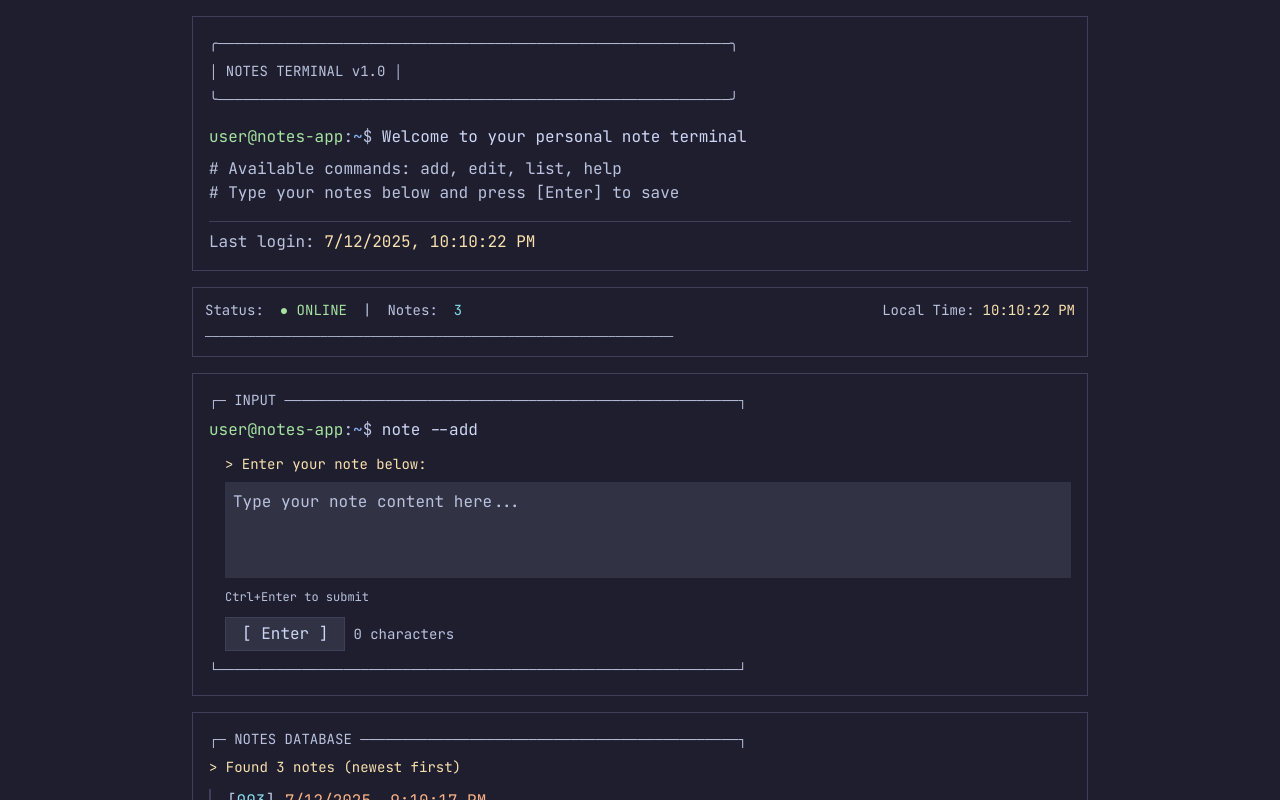
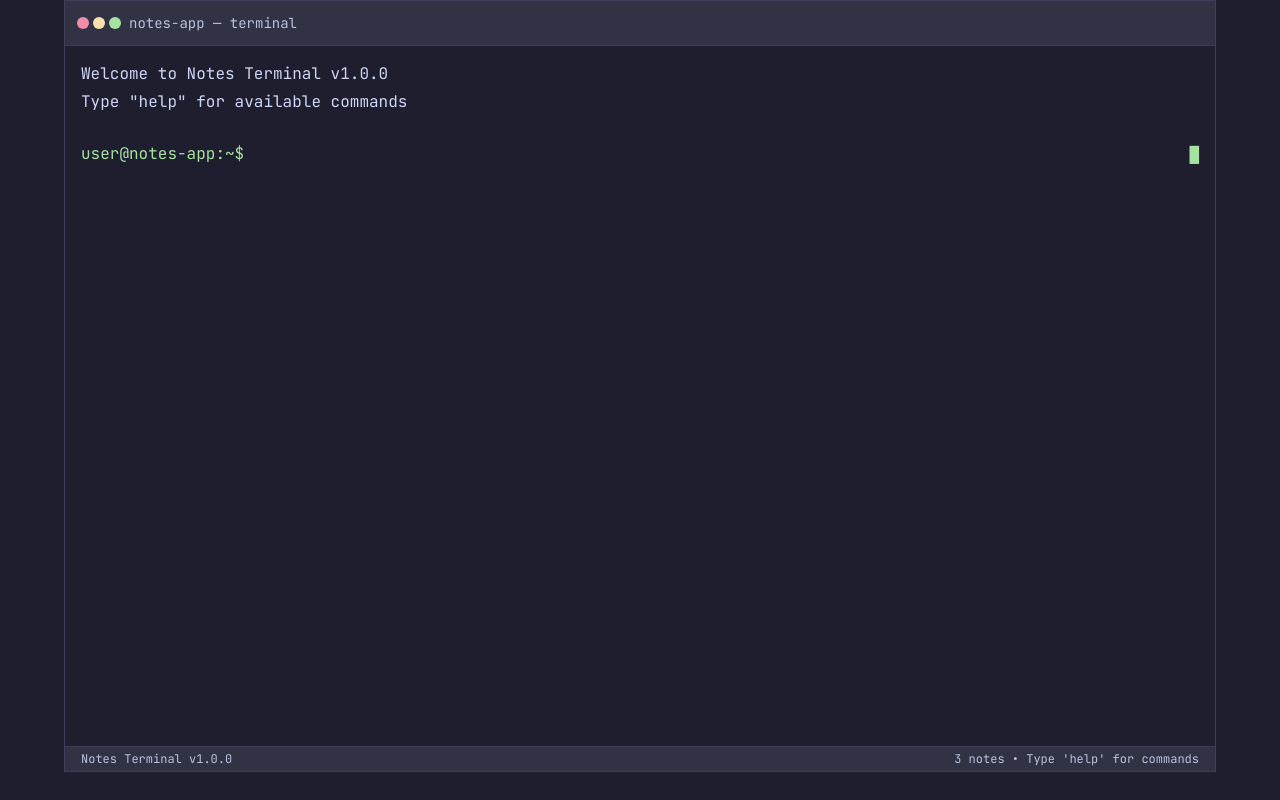
Before and after one commit to who-sam/termnote-scribbler-bliss, a React (Vite) app: page / in a window 1280 px wide. Shown: the top 800 px of the page. Built offline with nearby package versions, Linux system fonts and the light colour scheme.

Commit message:
Add terminal commands
Implement `ls` command to list notes and other commands.

```diff
--- a/src/components/TerminalApp.tsx
+++ b/src/components/TerminalApp.tsx
@@ -1,9 +1,4 @@
-import { useState, useEffect } from 'react';
-import { useToast } from '@/hooks/use-toast';
-import TerminalHeader from './TerminalHeader';
-import TerminalStatus from './TerminalStatus';
-import TerminalInput from './TerminalInput';
-import TerminalNotes from './TerminalNotes';
+import { useState, useEffect, useRef } from 'react';
 
 interface Note {
   id: number;
@@ -11,154 +6,299 @@ interface Note {
   timestamp: string;
 }
 
-const TerminalApp = () => {
+interface TerminalLine {
+  id: number;
+  type: 'command' | 'output' | 'error';
+  content: string;
+  timestamp?: string;
+}
+
+export default function TerminalApp() {
   const [notes, setNotes] = useState<Note[]>([]);
-  const [isLoading, setIsLoading] = useState(false);
-  const { toast } = useToast();
+  const [currentInput, setCurrentInput] = useState('');
+  const [terminalHistory, setTerminalHistory] = useState<TerminalLine[]>([]);
+  const [commandHistory, setCommandHistory] = useState<string[]>([]);
+  const [historyIndex, setHistoryIndex] = useState(-1);
+  const terminalRef = useRef<HTMLDivElement>(null);
+  const inputRef = useRef<HTMLInputElement>(null);
 
-  // Mock data for demo (replace with actual API calls)
+  // Mock data for development
   useEffect(() => {
-    // Simulate loading notes from backend
     const mockNotes: Note[] = [
       {
-        id: 3,
-        content: "Remember to implement the Flask backend API endpoints:\n- GET / for fetching all notes\n- POST / for creating new notes\n- GET/POST /edit/<id> for editing notes",
-        timestamp: new Date(Date.now() - 3600000).toLocaleString()
+        id: 1,
+        content: "First note - testing the terminal interface",
+        timestamp: new Date(Date.now() - 3600000).toISOString()
       },
       {
         id: 2,
-        content: "Terminal styling is complete! The interface now looks like a real command-line application with proper monospace fonts and terminal colors.",
-        timestamp: new Date(Date.now() - 7200000).toLocaleString()
+        content: "Second note with some longer content to test how it displays in the terminal",
+        timestamp: new Date(Date.now() - 1800000).toISOString()
       },
       {
-        id: 1,
-        content: "Started building the terminal-style note taking app. Need to focus on authentic CLI aesthetics.",
-        timestamp: new Date(Date.now() - 10800000).toLocaleString()
+        id: 3,
+        content: "Latest note",
+        timestamp: new Date().toISOString()
       }
     ];
+    setNotes(mockNotes);
 
-    setNotes(mockNotes);
+    // Welcome message
+    addToHistory('Welcome to Notes Terminal v1.0.0', 'output');
+    addToHistory('Type "help" for available commands', 'output');
+    addToHistory('', 'output');
   }, []);
 
-  const addNote = async (content: string) => {
-    setIsLoading(true);
-    try {
-      // Simulate API call
-      await new Promise(resolve => setTimeout(resolve, 500));
+  const addToHistory = (content: string, type: TerminalLine['type'] = 'output') => {
+    setTerminalHistory(prev => [
+      ...prev,
+      {
+        id: Date.now() + Math.random(),
+        type,
+        content,
+        timestamp: new Date().toISOString()
+      }
+    ]);
+  };
 
-      const newNote: Note = {
-        id: Math.max(...notes.map(n => n.id), 0) + 1,
-        content,
-        timestamp: new Date().toLocaleString()
-      };
+  const formatTimestamp = (timestamp: string) => {
+    const date = new Date(timestamp);
+    return date.toLocaleString('en-US', {
+      month: 'short',
+      day: '2-digit',
+      hour: '2-digit',
+      minute: '2-digit',
+      hour12: false
+    });
+  };
 
-      setNotes(prev => [newNote, ...prev]);
+  const executeCommand = (input: string) => {
+    const trimmed = input.trim();
+    if (!trimmed) return;
 
-      toast({
-        title: "Note added successfully",
-        description: `Note #${newNote.id} has been saved to the database.`,
-        className: "bg-terminal-bg border-terminal-green text-terminal-text font-mono"
-      });
-    } catch (error) {
-      toast({
-        title: "Error adding note",
-        description: "Failed to save note to database.",
-        variant: "destructive",
-        className: "bg-terminal-bg border-terminal-red text-terminal-text font-mono"
-      });
-    } finally {
-      setIsLoading(false);
+    // Add command to history
+    addToHistory(`user@notes-app:~$ ${trimmed}`, 'command');
+    setCommandHistory(prev => [...prev, trimmed]);
+    setHistoryIndex(-1);
+
+    const [command, ...args] = trimmed.split(' ');
+
+    switch (command.toLowerCase()) {
+      case 'help':
+        addToHistory('Available commands:', 'output');
+        addToHistory('  ls              - list all notes', 'output');
+        addToHistory('  cat <id>        - display note content', 'output');
+        addToHistory('  nano [content]  - create a new note', 'output');
+        addToHistory('  rm <id>         - delete a note', 'output');
+        addToHistory('  clear           - clear terminal screen', 'output');
+        addToHistory('  date            - show current date/time', 'output');
+        addToHistory('  whoami          - display current user', 'output');
+        addToHistory('  pwd             - print working directory', 'output');
+        addToHistory('  echo <text>     - display text', 'output');
+        break;
+
+      case 'ls':
+        if (notes.length === 0) {
+          addToHistory('No notes found.', 'output');
+        } else {
+          addToHistory(`total ${notes.length} notes`, 'output');
+          addToHistory('', 'output');
+          addToHistory('ID   SIZE  MODIFIED         CONTENT', 'output');
+          addToHistory('────────────────────────────────────────────────────────────', 'output');
+          notes.forEach(note => {
+            const size = note.content.length.toString().padStart(4);
+            const modified = formatTimestamp(note.timestamp).padEnd(16);
+            const preview = note.content.length > 40
+              ? note.content.substring(0, 37) + '...'
+              : note.content;
+            addToHistory(`${note.id.toString().padEnd(4)} ${size}  ${modified} ${preview}`, 'output');
+          });
+        }
+        break;
+
+      case 'cat':
+        const catId = parseInt(args[0]);
+        if (!catId) {
+          addToHistory('Usage: cat <note_id>', 'error');
+        } else {
+          const note = notes.find(n => n.id === catId);
+          if (!note) {
+            addToHistory(`cat: note ${catId}: No such note`, 'error');
+          } else {
+            addToHistory(`────── Note ${note.id} ──────`, 'output');
+            addToHistory(`Created: ${formatTimestamp(note.timestamp)}`, 'output');
+            addToHistory('', 'output');
+            addToHistory(note.content, 'output');
+            addToHistory('', 'output');
+            addToHistory('──────────────────', 'output');
+          }
+        }
+        break;
+
+      case 'nano':
+        if (args.length === 0) {
+          addToHistory('Usage: nano <content>', 'error');
+          addToHistory('Example: nano "This is my new note"', 'error');
+        } else {
+          const content = args.join(' ').replace(/^["']|["']$/g, '');
+          const newNote: Note = {
+            id: Date.now(),
+            content,
+            timestamp: new Date().toISOString()
+          };
+          setNotes(prev => [newNote, ...prev]);
+          addToHistory(`Note created with ID: ${newNote.id}`, 'output');
+        }
+        break;
+
+      case 'rm':
+        const rmId = parseInt(args[0]);
+        if (!rmId) {
+          addToHistory('Usage: rm <note_id>', 'error');
+        } else {
+          const noteIndex = notes.findIndex(n => n.id === rmId);
+          if (noteIndex === -1) {
+            addToHistory(`rm: note ${rmId}: No such note`, 'error');
+          } else {
+            setNotes(prev => prev.filter(n => n.id !== rmId));
+            addToHistory(`Note ${rmId} deleted`, 'output');
+          }
+        }
+        break;
+
+      case 'clear':
+        setTerminalHistory([]);
+        break;
+
+      case 'date':
+        addToHistory(new Date().toString(), 'output');
+        break;
+
+      case 'whoami':
+        addToHistory('user', 'output');
+        break;
+
+      case 'pwd':
+        addToHistory('/home/user/notes', 'output');
+        break;
+
+      case 'echo':
+        addToHistory(args.join(' '), 'output');
+        break;
+
+      default:
+        addToHistory(`${command}: command not found`, 'error');
+        addToHistory('Type "help" for available commands', 'output');
     }
   };
 
-  const editNote = async (id: number, content: string) => {
-    setIsLoading(true);
-    try {
-      // Simulate API call
-      await new Promise(resolve => setTimeout(resolve, 300));
-
-      setNotes(prev => prev.map(note =>
-        note.id === id
-          ? { ...note, content, timestamp: new Date().toLocaleString() }
-          : note
-      ));
-
-      toast({
-        title: "Note updated successfully",
-        description: `Note #${id} has been modified.`,
-        className: "bg-terminal-bg border-terminal-green text-terminal-text font-mono"
-      });
-    } catch (error) {
-      toast({
-        title: "Error updating note",
-        description: "Failed to update note in database.",
-        variant: "destructive",
-        className: "bg-terminal-bg border-terminal-red text-terminal-text font-mono"
-      });
-    } finally {
-      setIsLoading(false);
+  const handleKeyDown = (e: React.KeyboardEvent) => {
+    if (e.key === 'Enter') {
+      executeCommand(currentInput);
+      setCurrentInput('');
+    } else if (e.key === 'ArrowUp') {
+      e.preventDefault();
+      if (commandHistory.length > 0 && historyIndex < commandHistory.length - 1) {
+        const newIndex = historyIndex + 1;
+        setHistoryIndex(newIndex);
+        setCurrentInput(commandHistory[commandHistory.length - 1 - newIndex]);
+      }
+    } else if (e.key === 'ArrowDown') {
+      e.preventDefault();
+      if (historyIndex > 0) {
+        const newIndex = historyIndex - 1;
+        setHistoryIndex(newIndex);
+        setCurrentInput(commandHistory[commandHistory.length - 1 - newIndex]);
+      } else if (historyIndex === 0) {
+        setHistoryIndex(-1);
+        setCurrentInput('');
+      }
     }
   };
 
-  const deleteNote = async (id: number) => {
-    setIsLoading(true);
-    try {
-      // Simulate API call
-      await new Promise(resolve => setTimeout(resolve, 300));
+  // Auto-scroll to bottom
+  useEffect(() => {
+    if (terminalRef.current) {
+      terminalRef.current.scrollTop = terminalRef.current.scrollHeight;
+    }
+  }, [terminalHistory]);
 
-      setNotes(prev => prev.filter(note => note.id !== id));
+  // Focus input on mount and clicks
+  useEffect(() => {
+    if (inputRef.current) {
+      inputRef.current.focus();
+    }
+  }, []);
 
-      toast({
-        title: "Note deleted",
-        description: `Note #${id} has been removed from database.`,
-        className: "bg-terminal-bg border-terminal-red text-terminal-text font-mono"
-      });
-    } catch (error) {
-      toast({
-        title: "Error deleting note",
-        description: "Failed to delete note from database.",
-        variant: "destructive",
-        className: "bg-terminal-bg border-terminal-red text-terminal-text font-mono"
-      });
-    } finally {
-      setIsLoading(false);
+  const handleTerminalClick = () => {
+    if (inputRef.current) {
+      inputRef.current.focus();
     }
   };
 
   return (
-    <div className="min-h-screen bg-terminal-bg p-4">
-      <div className="max-w-4xl mx-auto">
-        <TerminalHeader />
-        <TerminalStatus notesCount={notes.length} />
+    <div
+      className="min-h-screen bg-terminal-bg text-terminal-text font-mono cursor-text"
+      onClick={handleTerminalClick}
+    >
+      <div className="terminal-window max-w-6xl mx-auto">
+        {/* Terminal Header */}
+        <div className="bg-terminal-bg-alt border-b border-terminal-border p-3">
+          <div className="flex items-center space-x-2">
+            <div className="flex space-x-1">
+              <div className="w-3 h-3 rounded-full bg-terminal-red"></div>
+              <div className="w-3 h-3 rounded-full bg-terminal-yellow"></div>
+              <div className="w-3 h-3 rounded-full bg-terminal-green"></div>
+            </div>
+            <span className="text-terminal-text-dim text-sm">notes-app — terminal</span>
+          </div>
+        </div>
 
-        {isLoading && (
-          <div className="terminal-window p-4 mb-4">
-            <div className="text-terminal-yellow text-sm">
-              <span className="animate-pulse">&gt; Processing request...</span>
-              <span className="animate-blink ml-2">█</span>
-            </div>
+        {/* Terminal Content */}
+        <div
+          ref={terminalRef}
+          className="p-4 h-[calc(100vh-100px)] overflow-y-auto"
+        >
+          {/* Terminal History */}
+          <div className="space-y-1">
+            {terminalHistory.map((line) => (
+              <div key={line.id} className="terminal-line">
+                <span className={`
+                  ${line.type === 'command' ? 'text-terminal-prompt' : ''}
+                  ${line.type === 'error' ? 'text-terminal-red' : ''}
+                  ${line.type === 'output' ? 'text-terminal-text' : ''}
+                `}>
+                  {line.content}
+                </span>
+              </div>
+            ))}
           </div>
-        )}
 
-        <TerminalInput
-          onSubmit={addNote}
-          placeholder="Type your note content here..."
-        />
+          {/* Current Input Line */}
+          <div className="flex items-center terminal-line">
+            <span className="text-terminal-prompt mr-2">user@notes-app:~$</span>
+            <input
+              ref={inputRef}
+              type="text"
+              value={currentInput}
+              onChange={(e) => setCurrentInput(e.target.value)}
+              onKeyDown={handleKeyDown}
+              className="flex-1 bg-transparent border-none outline-none text-terminal-text font-mono"
+              spellCheck={false}
+              autoComplete="off"
+            />
+            <span className="animate-blink text-terminal-cursor">█</span>
+          </div>
+        </div>
 
-        <TerminalNotes
-          notes={notes}
-          onEdit={editNote}
-          onDelete={deleteNote}
-        />
-
-        <div className="terminal-window p-3 mt-4">
-          <div className="text-terminal-text-dim text-xs text-center">
-            Terminal Notes v1.0 │ Ready for Flask backend integration │ Press Ctrl+C to exit
+        {/* Status Bar */}
+        <div className="bg-terminal-bg-alt border-t border-terminal-border px-4 py-1">
+          <div className="flex items-center justify-between text-xs text-terminal-text-dim">
+            <span>Notes Terminal v1.0.0</span>
+            <span>{notes.length} notes • Type 'help' for commands</span>
           </div>
         </div>
       </div>
     </div>
   );
-};
-
-export default TerminalApp;
+}
```
